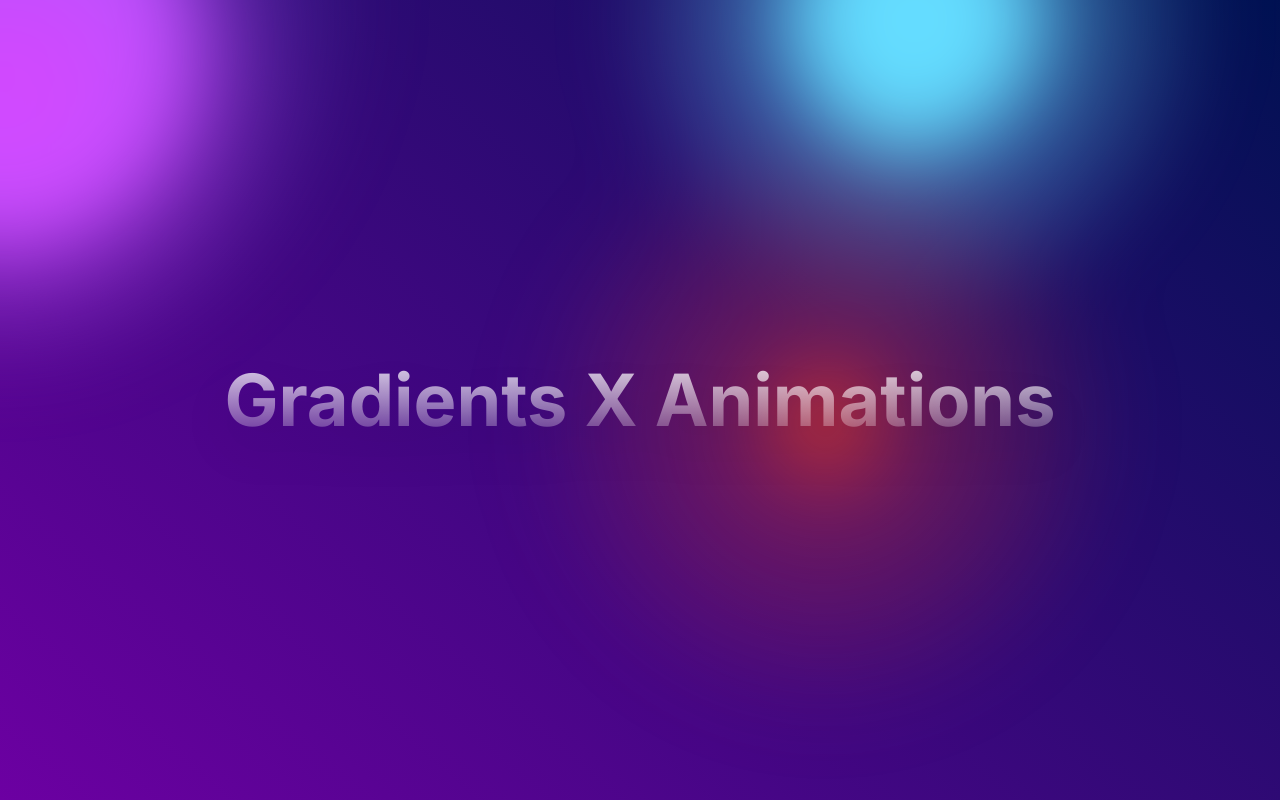
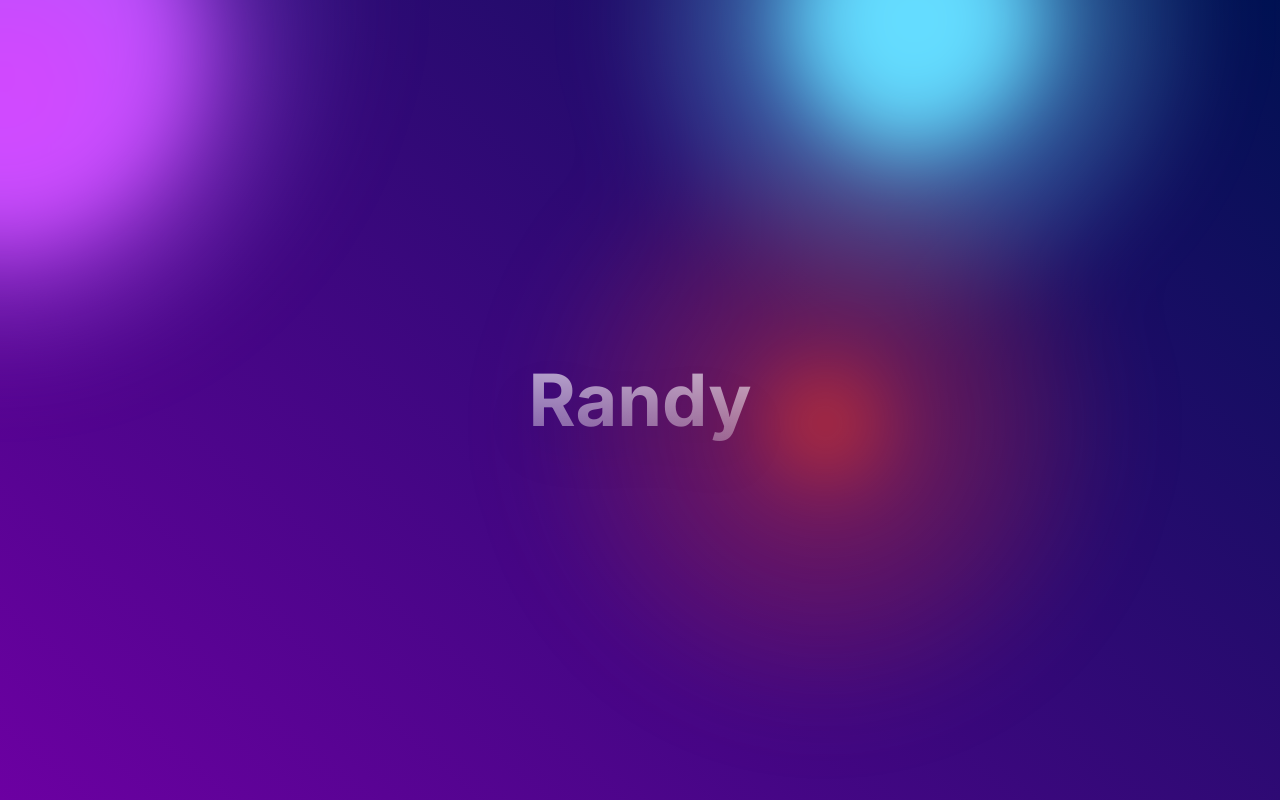
Before and after one commit to randyren278/visual-display, a Next.js app: page / in a window 1280 px wide. Built offline with nearby package versions, Linux system fonts and the light colour scheme.

Commit message:
fixed padding issues

```diff
--- a/app/components/Heart.tsx
+++ b/app/components/Heart.tsx
@@ -5,8 +5,8 @@ export function BackgroundGradientAnimationDemo() {
   return (
     <BackgroundGradientAnimation>
       <div className="absolute z-50 inset-0 flex items-center justify-center text-white font-bold px-4 pointer-events-none text-3xl text-center md:text-4xl lg:text-7xl">
-        <p className="bg-clip-text text-transparent drop-shadow-2xl bg-gradient-to-b from-white/80 to-white/20">
-          Gradients X Animations
+        <p className="bg-clip-text text-transparent drop-shadow-2xl bg-gradient-to-b from-white/80 to-white/20 leading-none py-10">
+          Randy
         </p>
       </div>
     </BackgroundGradientAnimation>
```
